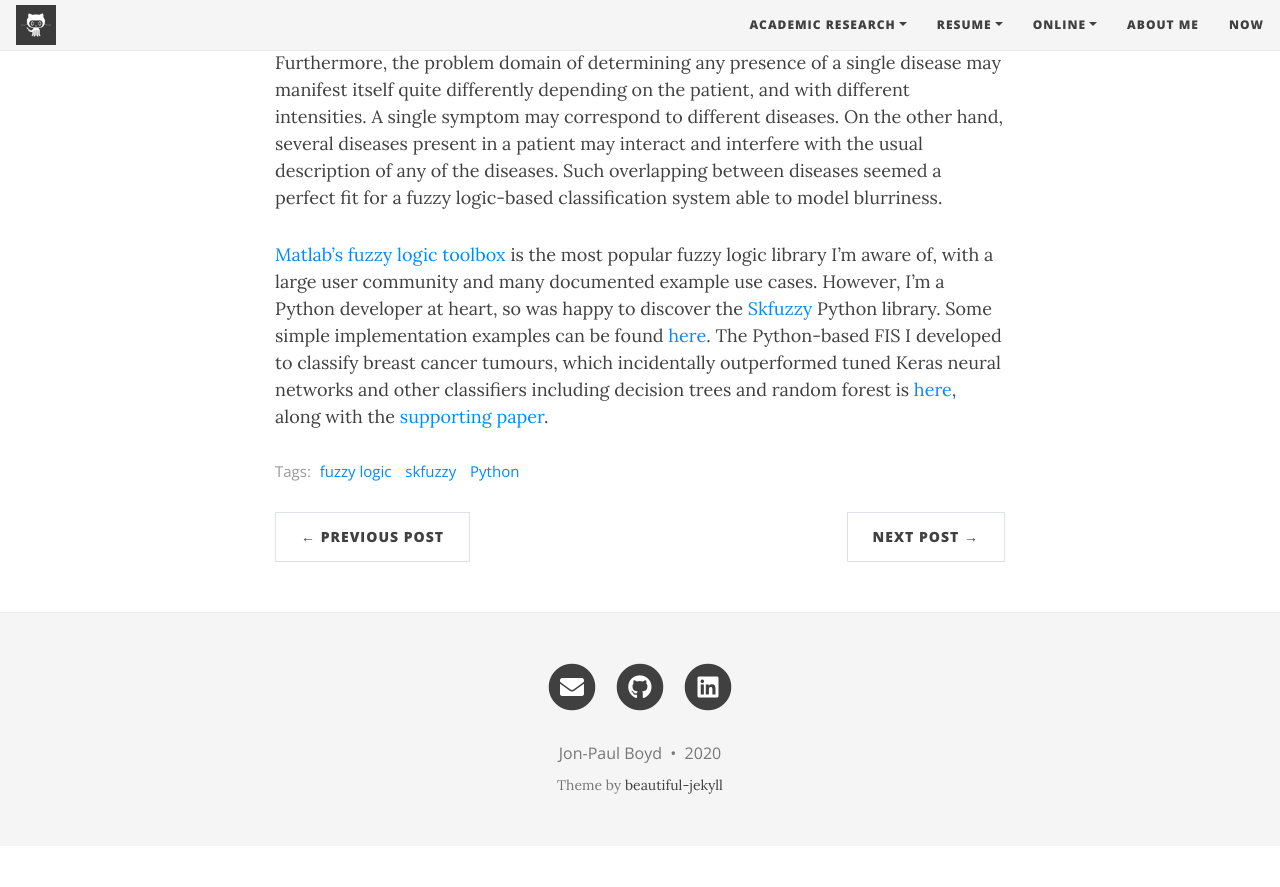
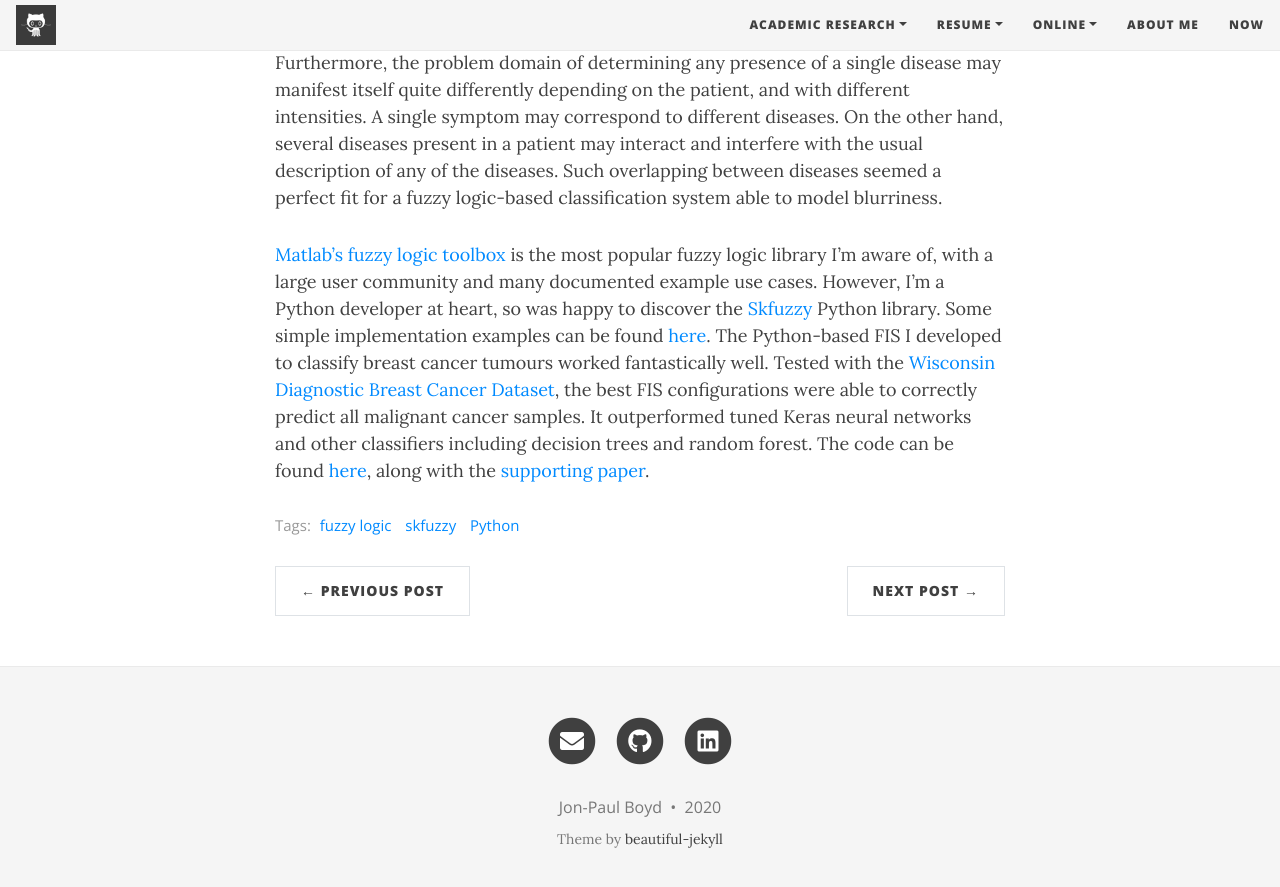
Before and after one commit to corticalstack/corticalstack.github.io, a Jekyll site: the page built from _posts/2019-12-10-skfuzzy-python-package.md, in a window 1280 px wide and 900 px high, scrolled down 798 px. Shown: the top 887 px of the window. Built offline with Jekyll 4.4.1, drawn with Linux system fonts in a browser that asks for light colours; nearby versions of some CDN libraries; before the commit the page ends 1644 px from its top, so only the background shows below that.

Commit message:
Initial wip

```diff
--- a/_posts/2019-12-10-skfuzzy-python-package.md
+++ b/_posts/2019-12-10-skfuzzy-python-package.md
@@ -21,8 +21,10 @@ blurriness.
 [Matlab's fuzzy logic toolbox][matlabfltb] is the most popular fuzzy logic library I'm aware of, with a large user
 community and many documented example use cases. However, I'm a Python developer at heart, so was happy to discover the
 [Skfuzzy] Python library. Some simple implementation examples can be found [here][Skfuzzyeg]. The Python-based FIS I
-developed to classify breast cancer tumours, which incidentally outperformed tuned Keras neural networks and other
-classifiers including decision trees and random forest is [here][fisgit], along with the [supporting paper][fispaper].
+developed to classify breast cancer tumours worked fantastically well. Tested with the [Wisconsin Diagnostic Breast Cancer
+Dataset][wisconsin], the best FIS configurations were able to correctly predict all malignant cancer samples. It
+outperformed tuned Keras neural networks and other classifiers including decision trees and random forest. The code can
+be found [here][fisgit], along with the [supporting paper][fispaper].
 
 
 [fisgit]: https://github.com/corticalstack/fuzzy-system-breast-cancer-wisconsin
@@ -30,3 +32,4 @@ classifiers including decision trees and random forest is [here][fisgit], along
 [Skfuzzy]: https://pythonhosted.org/scikit-fuzzy/
 [Skfuzzyeg]: https://pythonhosted.org/scikit-fuzzy/auto_examples/index.html
 [matlabfltb]: https://www.mathworks.com/products/fuzzy-logic.html
+[wisconsin]: https://archive.ics.uci.edu/ml/datasets/Breast+Cancer+Wisconsin+(Diagnostic)
```
